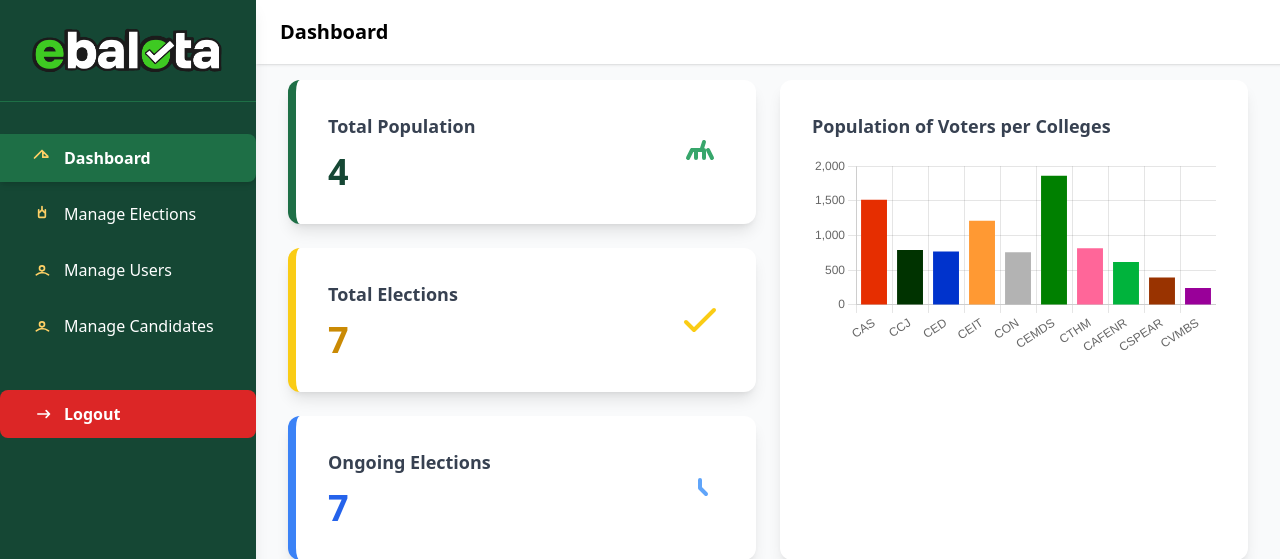
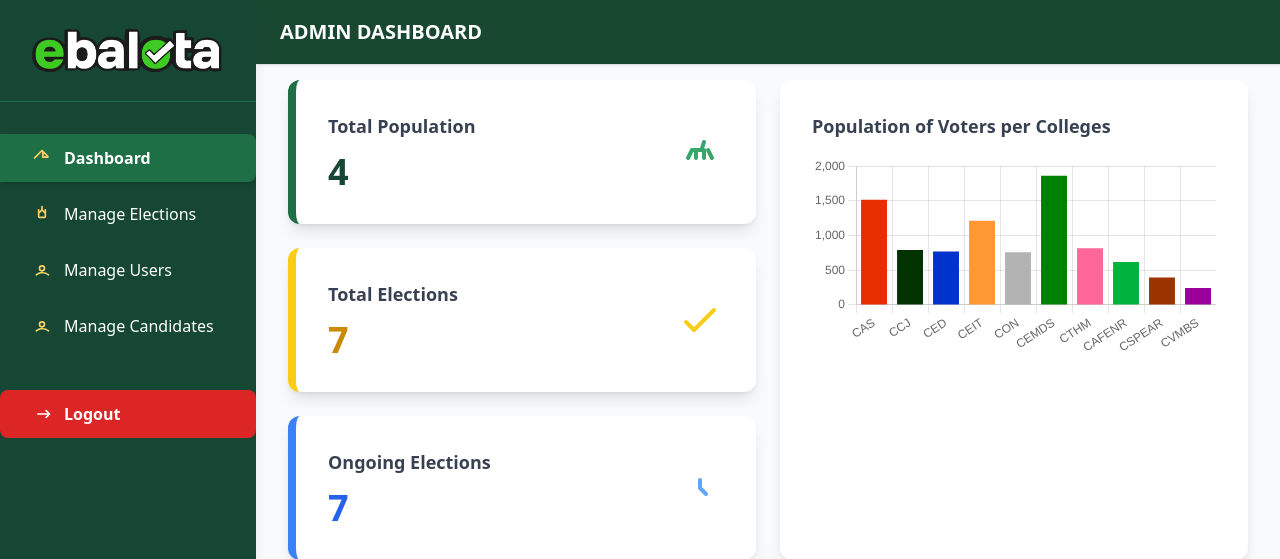
Before and after one commit to swgyzam/ebalota, a PHP site: page /ebalota/admin_dashboard.php in a window 1280 px wide. Shown: the top 559 px of the page. Run offline with PHP 8.4, Linux system fonts and the light colour scheme; a user stored in the database is signed in; data comes from the database, SQL or seed files in the repository; some libraries are stand-ins or nearby versions.

Commit message:
done dashboard

```diff
--- a/admin_dashboard.php
+++ b/admin_dashboard.php
@@ -74,14 +74,17 @@ $pdo->query("UPDATE elections SET status = 'upcoming' WHERE start_datetime > '$n
     <?php include 'sidebar.php'; ?>
 
       <!-- Top Bar -->
-<header class="w-full fixed top-0 left-64 h-16 bg-white shadow z-10 flex items-center justify-between px-6">
+<header class="w-full fixed top-0 left-64 h-16 shadow z-10 flex items-center justify-between px-6" style="background-color:rgb(25, 72, 49);">
   <div class="flex items-center space-x-4">
-    <h1 class="text-xl font-bold">Dashboard</h1>
+    <h1 class="text-xl font-bold text-white">ADMIN DASHBOARD</h1>
   </div>
-  <div class="text-gray-700">
-    <svg class="w-8 h-8" fill="none" stroke="currentColor" stroke-width="2" viewBox="0 0 24 24"><path stroke-linecap="round" stroke-linejoin="round" d="M5.121 17.804A10.95 10.95 0 0112 15c2.485 0 4.779.91 6.879 2.404M15 11a3 3 0 11-6 0 3 3 0 016 0z" /></svg>
+  <div class="text-white">
+    <svg class="w-8 h-8" fill="none" stroke="currentColor" stroke-width="2" viewBox="0 0 24 24">
+      <path stroke-linecap="round" stroke-linejoin="round" d="M5.121 17.804A10.95 10.95 0 0112 15c2.485 0 4.779.91 6.879 2.404M15 11a3 3 0 11-6 0 3 3 0 016 0z" />
+    </svg>
   </div>
 </header>
+
 
 <!-- Main Content Area -->
 <main class="flex-1 pt-20 px-8 ml-64">
```
